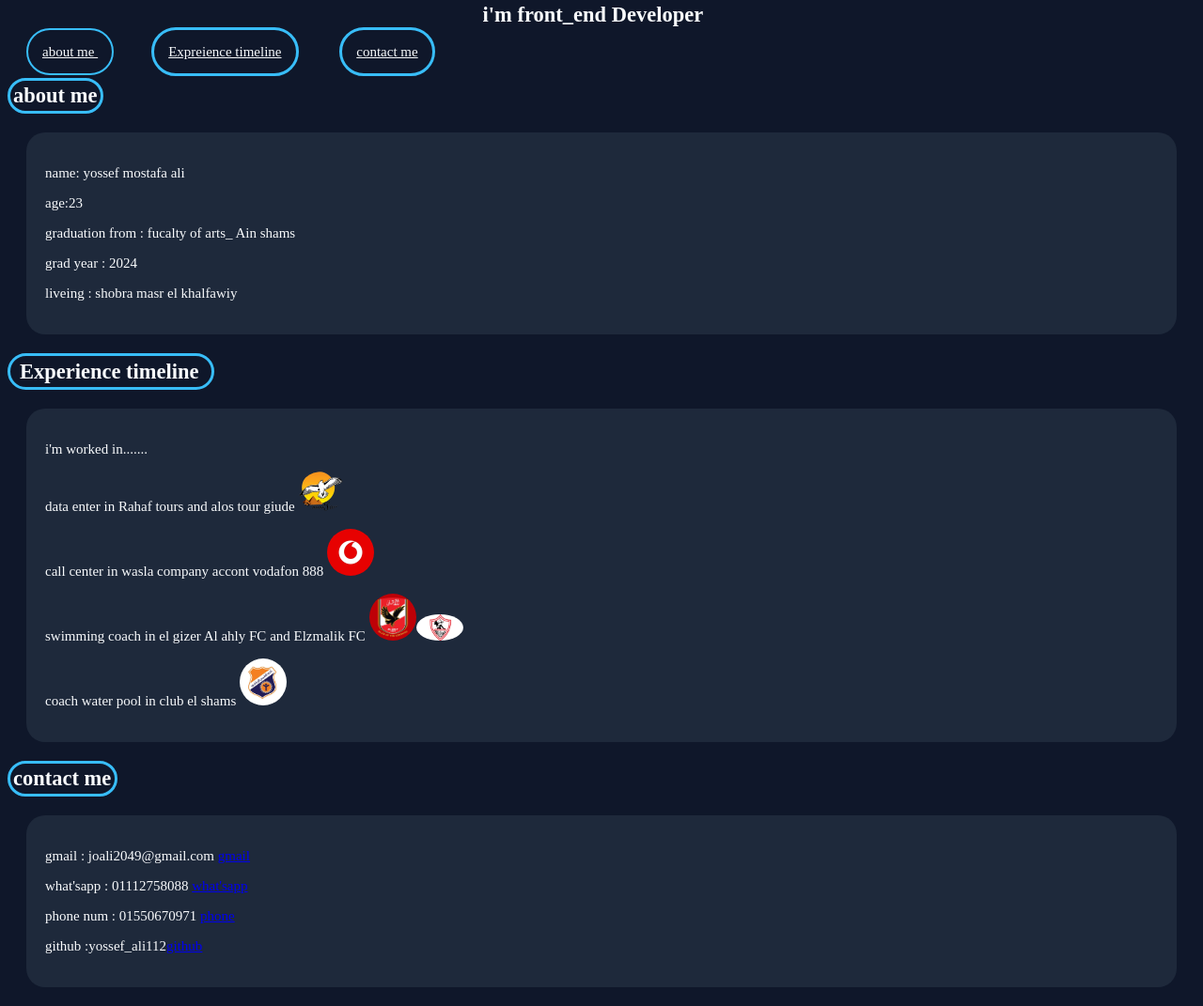
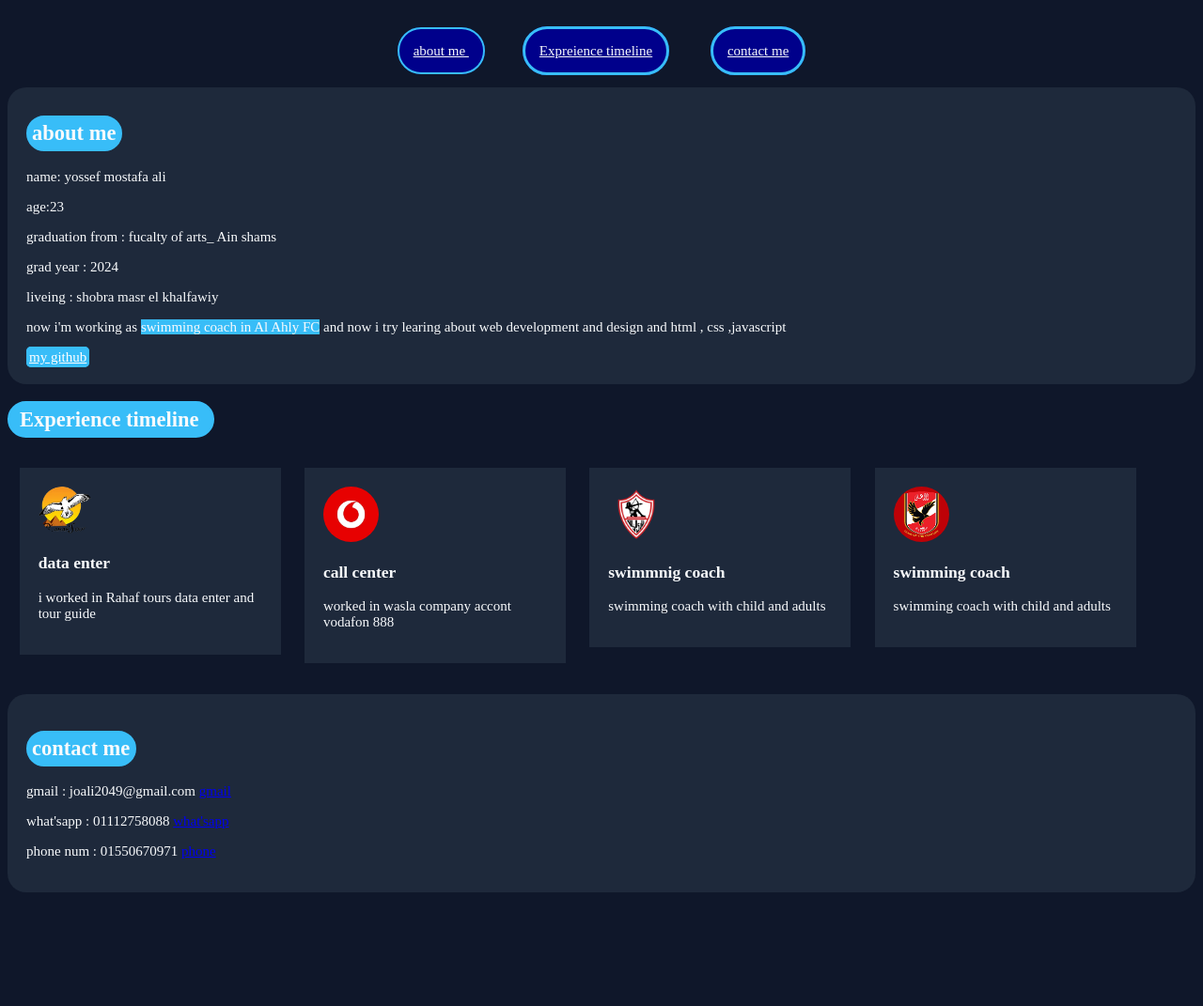
Before and after one commit to yossefali112/project, a plain HTML site: page index.html in a window 1280 px wide. Shown: the part 318-1389 px from the top of the page at 94% size. After the commit the page ends 1276 px from the top, so only its background shows below. Drawn offline with Linux system fonts and the light colour scheme.

Commit message:
new project

```diff
--- a/index.html
+++ b/index.html
@@ -1,3 +1,16 @@
+<!DOCTYPE html>
+<html lang="en">
+<head>
+    <meta charset="UTF-8">
+    <meta name="viewport" content="width=device-width, initial-scale=1.0">
+    <title>yossef.com</title>
+</head>
+<body>
+
+</body>
+</html>
+
+
 <head>
 
     <div id="head">
@@ -9,44 +22,74 @@
 
 <link rel="stylesheet" href="style.css">
 
-
 </head>
-
+<div class="tabel">
 <a id="me"href="#aboutme"> about me </a>
 <a id="timeline"href="#Experiencetimeline">Expreience timeline</a>
 <a id="contact"href="#contactme">contact me</a>
-
+</div>
 
 <body>
 
-
+<div id="tag1">
 
     <h2 id="aboutme">about me </h2>
- <div id="tag1">
+
 <p>name: yossef mostafa ali</p>
    <P>age:23</P>
     <p>graduation from : fucalty of arts_ Ain shams  </p>
     <p>grad year : 2024 </p>
      <p>liveing : shobra masr el khalfawiy</p>
+     <p>now i'm working as <span> swimming coach in Al Ahly FC</span> and now i try learing about web development and design and html , css ,javascript </p>
+    <a id="github" href="https://github.com/yossefali112">my github</a>
 </div>
+
 
 <h2 id="Experiencetimeline">Experience timeline</h2>
 <div id="tag2">
 
-<p>i'm worked in.......</p>
-<p>data enter in Rahaf tours and alos tour giude <img id="job1" src="./img/Rahaf-Tours-Logo.webp" alt="Rahaf-Tours-Logo"> </p>
-<p>call center in wasla company accont vodafon 888 <img id="job2" src="./img/images (2).jpg" alt="vodafon logo"></p>
-<p>swimming coach in el gizer Al ahly FC and Elzmalik FC <img class="job3" src="./img/images.png" alt="Al ahly"><img class="job3" src="./img/images.jpg" alt="ElZamalik"> </p>
-<p>coach water pool in club el shams <img id="job4" src="./img/images (1).jpg" alt="ElShams club"></p>
+<div class="class">
+<img src="./img/Rahaf-Tours-Logo.webp" alt="tours">
+<h3>data enter</h3>
+<p>i worked in Rahaf tours data enter and tour guide</p>
 </div>
 
+<div class="class">
+<img src="./img/images (2).jpg" alt="vodafon">
+<h3>call center </h3>
+<p>worked in wasla company accont vodafon 888 </p>
+</div>
+
+<div class="class">
+<img src="/img/lg-679e01fb844c5-Zamalek-SC.webp" alt="Elzamalek">
+<h3>swimmnig coach</h3>
+<p>swimming coach with child and adults </p>
+</div>
+
+<div class="class">
+<img src="./img/images.png" alt="Al ahly">
+<h3>swimming coach</h3>
+<p>swimming coach with child and adults </p>
+</div>
+
+</div>
+
+
+
+
+
+</div>
+<div id="clear"></div>
+
+
+
+
+<div id="tag3">
 <h2 id="contactme">contact me</h2>
-<div id="tag3">
 
 <p class="contact me">gmail : joali2049@gmail.com <a href="mailto:joali2049@gmail.com">gmail</a></p>
 <P class="contact me">what'sapp : 01112758088 <a href="https://wa.me/201112758088">what'sapp</a></P>
 <p class="contact me">phone num : 01550670971 <a href="tel:01550670971">phone</a> </p>
-<p class="contact me">github :yossef_ali112<a href="http://github.com/username">github</a> </p>
 </div>
 
 
--- a/style.css
+++ b/style.css
@@ -1,20 +1,27 @@
-
+.tag{margin-bottom:20px;
+padding-bottom: 16px;}
 head{background-color: black;}
-#jo{width:200px
-    ;}
-#jo{ margin:0px 0px 0px 0px ;
+#head{background-color: #1E293B;
+border-radius: 50px;
+margin: auto;
+text-align: center;
+}
+#jo{width:10%;
+margin: auto}
+#jo{
 padding: 15px;
 border-radius: 50%;
 display: block;
 border: #38BDF8 solid ;
-
+text-align: center;
 }
 body{
     background-color: #0F172A;
 color: #F8FAFC;
 font-size: 15px;}
 
-#head{margin: 0px 30px 0px 40%;}
+.tabel{text-align: center;
+margin-top: 60px;}
 
 
 .class{margin:50%}
@@ -24,6 +31,7 @@
 padding: 15px 15px;
 border: #38BDF8 solid 2px;
 border-radius: 40px;
+background-color: darkblue;
 }
 #timeline{margin: 15px 20px;
     color: #F8FAFC;
@@ -31,6 +39,7 @@
 padding: 15px 15px;
 border: #38BDF8 solid 3px;
 border-radius: 40px;
+background-color: darkblue;
 }
 #contact{margin: 15px 20px;
     color: #F8FAFC;
@@ -38,32 +47,38 @@
 padding: 15px 15px;
 border: #38BDF8 solid 3px;
 border-radius: 40px;
+background-color: darkblue;
 }
 #tag1{background-color: #1E293B;
 padding: 20px;
-margin: 20px;
+margin-top: 30px;
 border-radius: 20px;}
 
 
- #tag2{ background-color: #1E293B;padding: 20px;
-margin: 20px;
-border-radius: 20px; }
+
+
 
 #tag3{background-color:#1E293B;padding: 20px;
-margin: 20px;
+margin-top: 20px;
 border-radius: 20px;}
 
-#aboutme{ border:#38BDF8 3px solid; width: 90px;
+#aboutme{
+    margin-top:10px ;
+
+    border:#38BDF8 3px solid; width: 90px;
 padding: 3px 3px 3px 3px;
+background-color:  #38BDF8;
 border-radius: 40px;
 ;}
 
 #Experiencetimeline{border: #38BDF8 3px solid; width: 201px;
     border-radius: 40px;
+    background-color:  #38BDF8;
 padding: 4px 3px 3px 10px;}
 
 #contactme{border: #38BDF8 3px solid; width: 105px;
     border-radius: 40px;
+    background-color:  #38BDF8;
 padding: 3px 3px 3px 3px;}
 
 #job1{width: 50px ; border-radius: 50%;
@@ -73,3 +88,23 @@
 .job3{width: 50px ; border-radius: 50%;}
 
 #job4{width: 50px ; border-radius: 50%;}
+
+
+
+#tag2 .class{float: left; width: 22%;
+margin: 1%; padding: 20px; box-sizing: border-box;
+background-color: #1E293B
+}
+#tag2 .class img {width: 25%; ; object-fit: contain; border-radius: 60px;}
+
+ #tag2{ background-color: #1E293B;
+border-radius: 20px;
+}
+#clear{clear: both;}
+
+span{background-color: #38BDF8;}
+
+ #github{background-color:#38BDF8;
+border: #38BDF8 solid 3px;
+border-radius: 5px;
+color: white;}
```
Also changed, not shown: img/Zamalek-SC-Logo-Vector.jpg (added), img/lg-679e01fb844c5-Zamalek-SC.webp (added).
